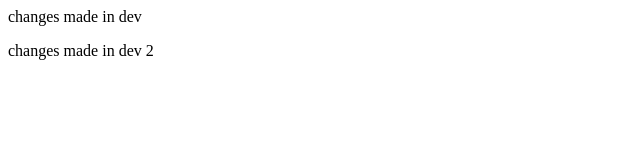
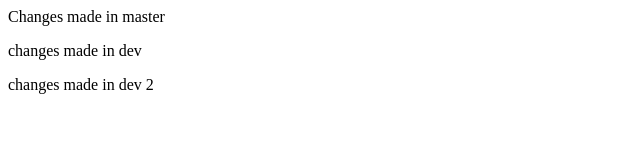
Before and after one commit to deekshithakp/SampleEvent1, a plain HTML site: page index.html in a window 1280 px wide. Shown: the whole page, without its empty margins (0-640 px from the left). Drawn offline with Linux system fonts and the light colour scheme.

Commit message:
Commiting changes made to index.html in master

```diff
--- a/index.html
+++ b/index.html
@@ -1,5 +1,6 @@
 <html>
 <body>
+<p> Changes made in master</p>
 <p> changes made in dev</p>
 <p>changes made in dev 2</p>
 </body>
```
